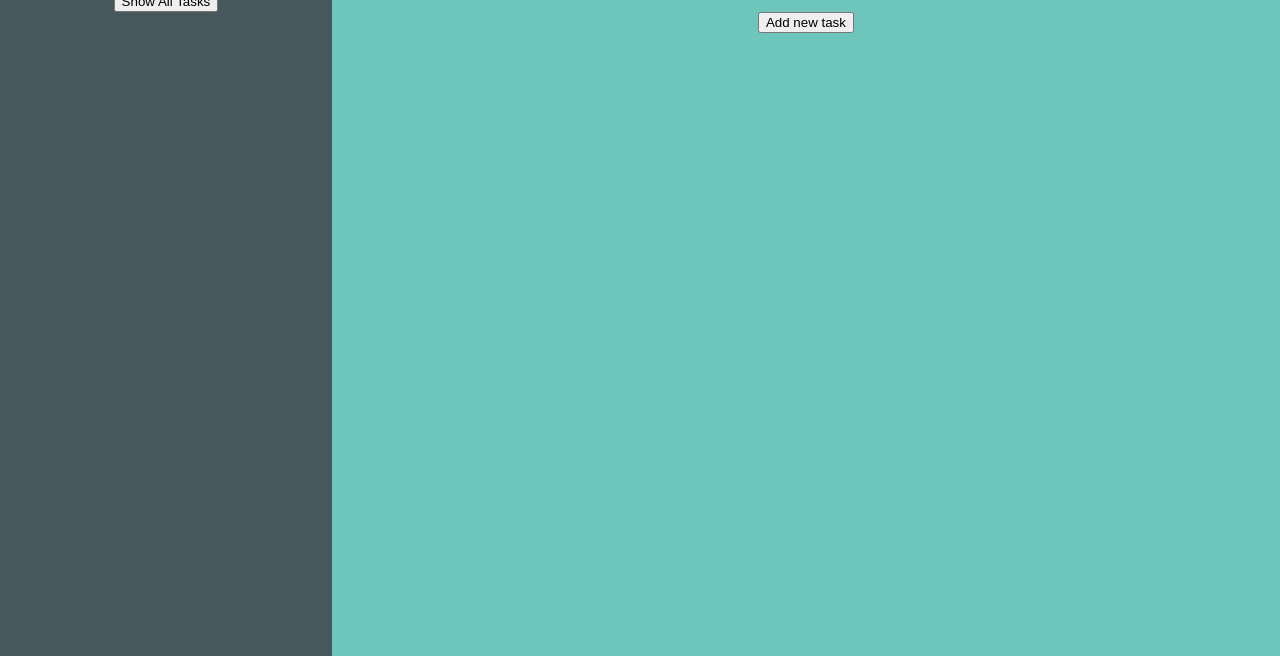
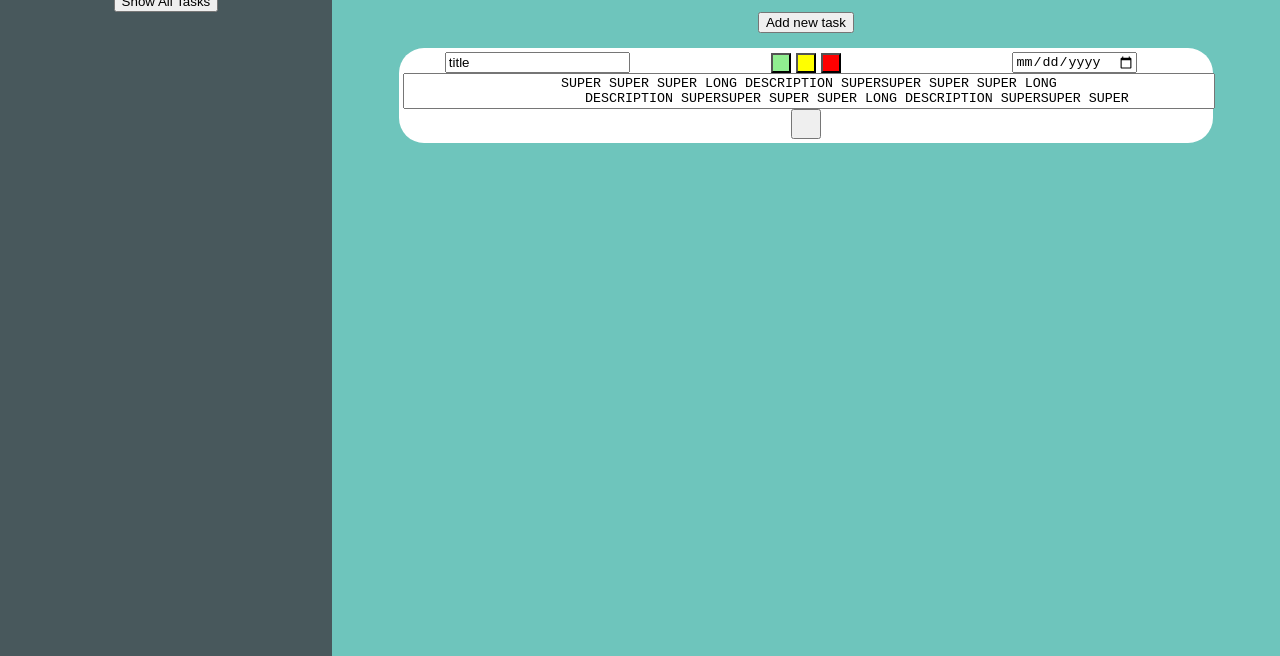
Before and after one commit to Joel-Singh/TODO-list, a website built with webpack: page dist/index.html in a window 1280 px wide. Shown: the part 144-800 px from the top of the page. Built offline with nearby package versions, Linux system fonts and the light colour scheme.

Commit message:
Add placeholder element for new task interface

```diff
--- a/dist/index.html
+++ b/dist/index.html
@@ -45,6 +45,21 @@
           </span>
         </div>
         <button type="button" class="new-task-btn">Add new task</button>
+        <div class="new-task-input task">
+          <input type="text" value="title" class="title">
+          <div class="priority-btn-wrapper">
+            <button class="not-urgent-btn"></button>
+            <button class="urgent-btn"></button>
+            <button class="very-urgent-btn"></button>
+          </div>
+          <input type="date">
+          <textarea class="description"
+            >SUPER SUPER SUPER LONG DESCRIPTION SUPERSUPER SUPER SUPER LONG
+            DESCRIPTION SUPERSUPER SUPER SUPER LONG DESCRIPTION SUPERSUPER SUPER
+            SUPER LONG DESCRIPTION SUPER
+          </textarea>
+          <button class="confirm-new-task" type="button"></button>
+        </div>
       </div>
     </main>
   </body>
```
